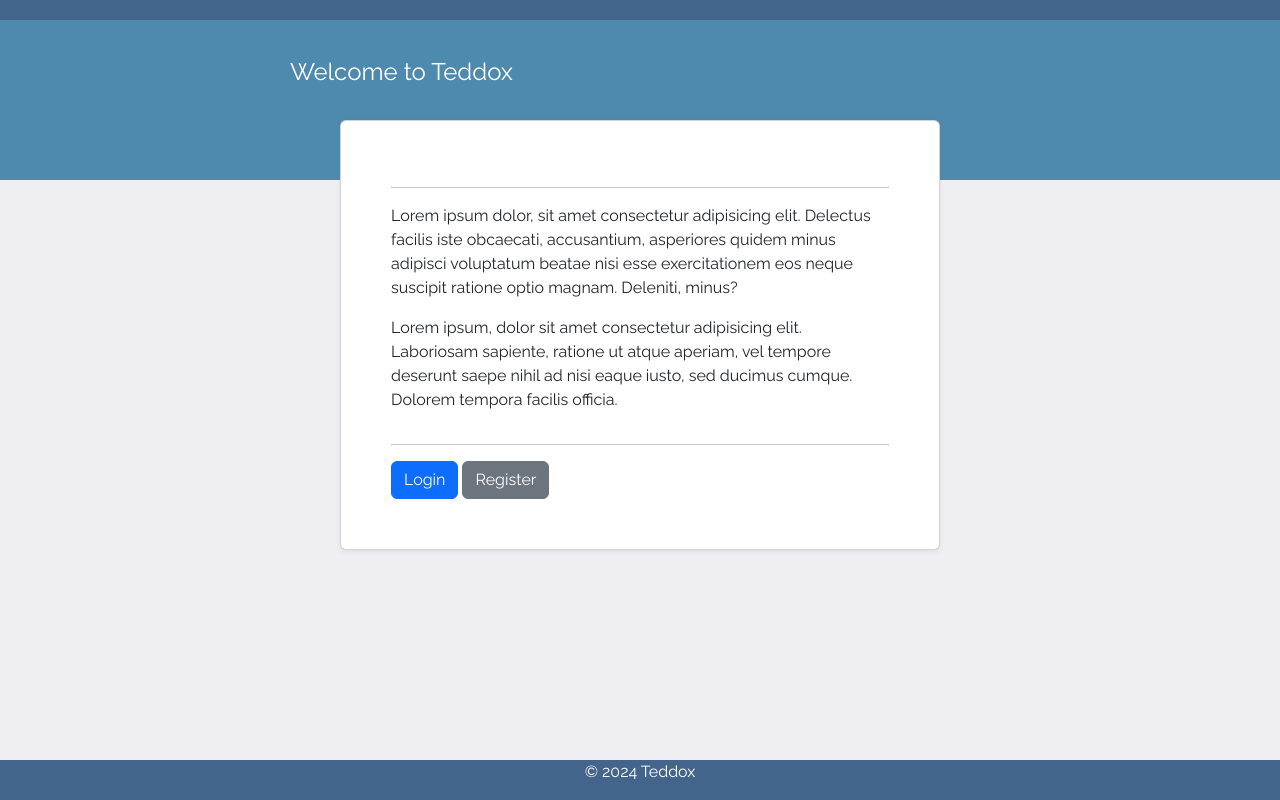
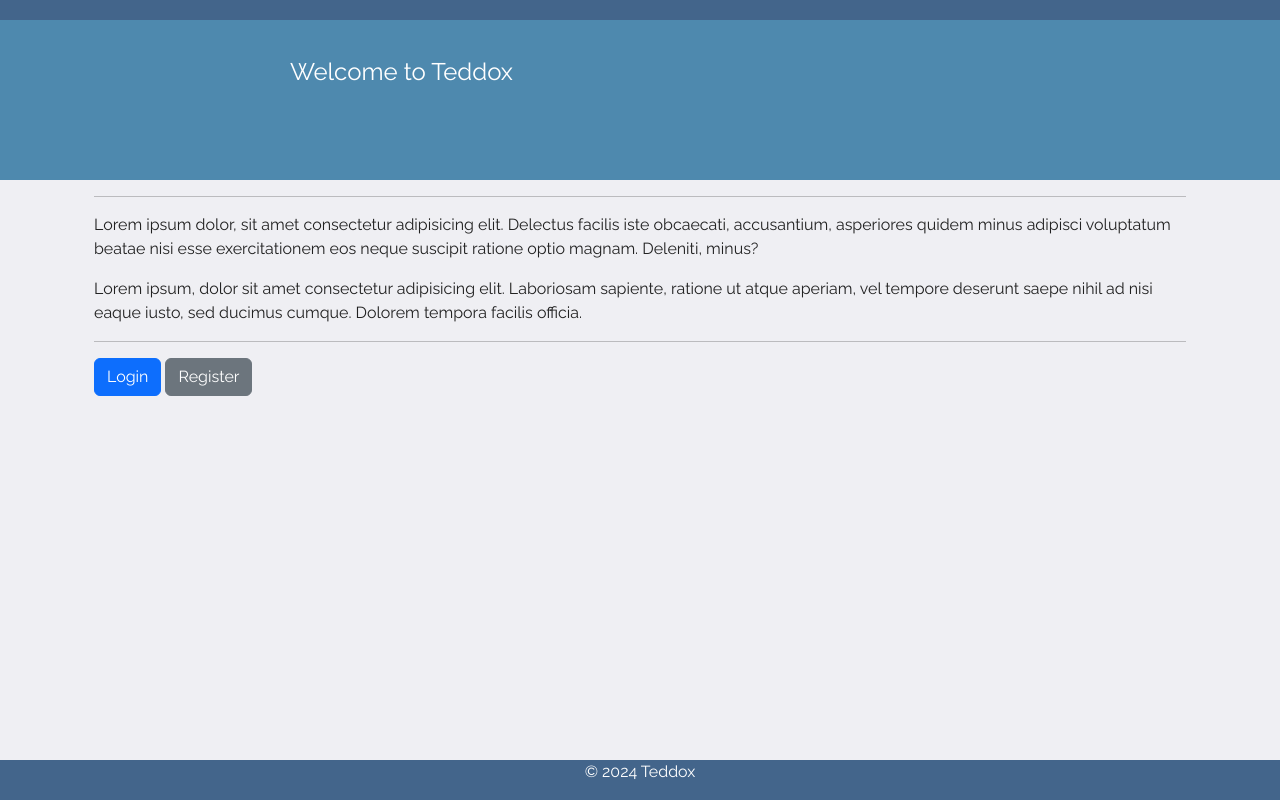
Before and after one commit to iloabachie/webapp2, a Flask app: page / in a window 1280 px wide. Run offline with Flask 3, Linux system fonts and the light colour scheme.

Commit message:
container div added

```diff
--- a/app.py
+++ b/app.py
@@ -253,5 +253,5 @@ def logout():
 
 
 if __name__ == "__main__":
-    # app.run(host='0.0.0.0', port=5000, debug=True) # for dev testing
-    app.run() # For production
+    app.run(host='0.0.0.0', port=5000, debug=True) # for dev testing
+    # app.run() # For production
--- a/templates/ai_output.html
+++ b/templates/ai_output.html
@@ -22,7 +22,7 @@
     {{ rec }}<br>
 {% endfor %}
 <br>
-<a href="{{ url_for('process') }}">New action</a>
-<a href="{{ url_for('send_to_email') }}">send to email</a>
+<a href="{{ url_for('send_to_email') }}" class="btn btn-primary">send to email</a>
+<a href="{{ url_for('process') }}" class="btn btn-primary">New action</a>
 
 {% endblock inside_body %}
--- a/templates/layout.html
+++ b/templates/layout.html
@@ -14,8 +14,8 @@
         <div class="title"><h1>{% block header %}{% endblock header %}</h1></div>
     </div>
 
-    <div class="content">
-        <div class="card">
+    <div class="container">
+        <div class="container">
             {% block inside_body %}
             {% endblock inside_body %}
         </div>
```
